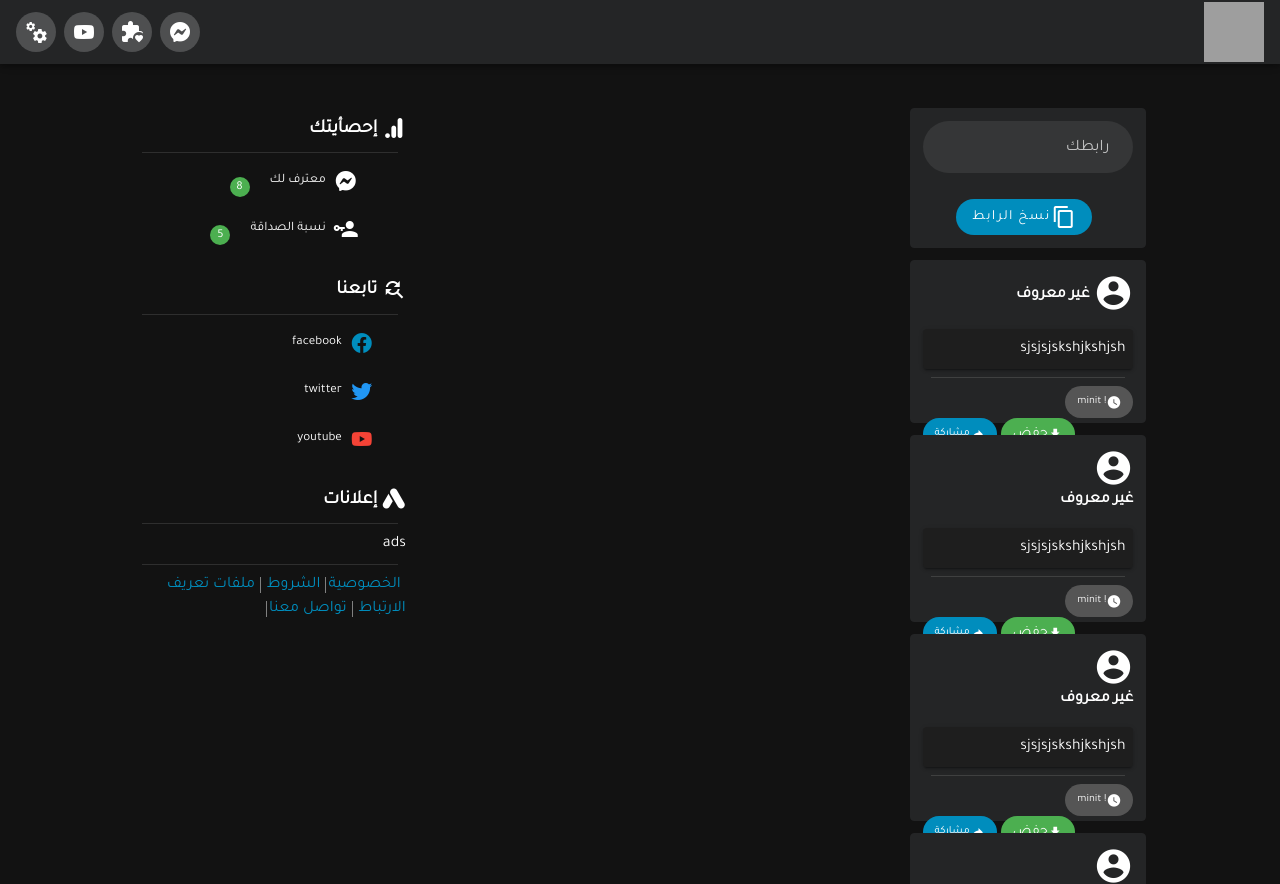
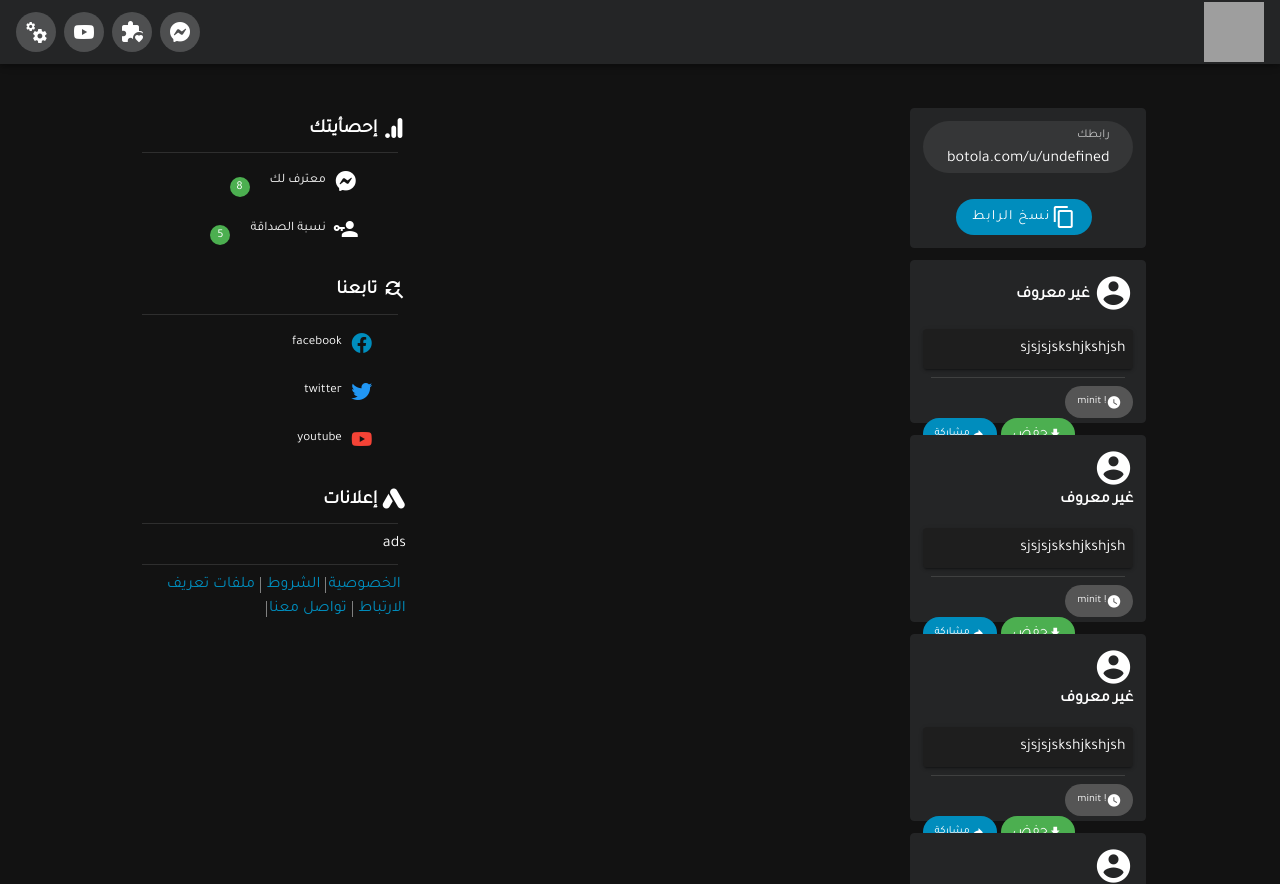
Before and after one commit to yoelhaim/sarahaonline, a Vue app in the folder public/saraha/: page / in a window 1280 px wide. Built offline with nearby package versions, Linux system fonts and the light colour scheme; grey boxes are pictures that could not be loaded.

Commit message:
link user

```diff
--- a/public/saraha/src/views/Home.vue
+++ b/public/saraha/src/views/Home.vue
@@ -8,6 +8,7 @@
               label="رابطك  "
               placeholder="رابطك  "
               filled
+              v-model="youlink"
               rounded
               dense
               readonly
@@ -63,6 +64,11 @@ export default {
   components: {
     pub,
   },
+  data() {
+    return {
+      youlink: `https://sari7ni.livebotola.com/u/${this.$store.getters.getLink}`,
+    };
+  },
 };
 </script>
 <style>
```
